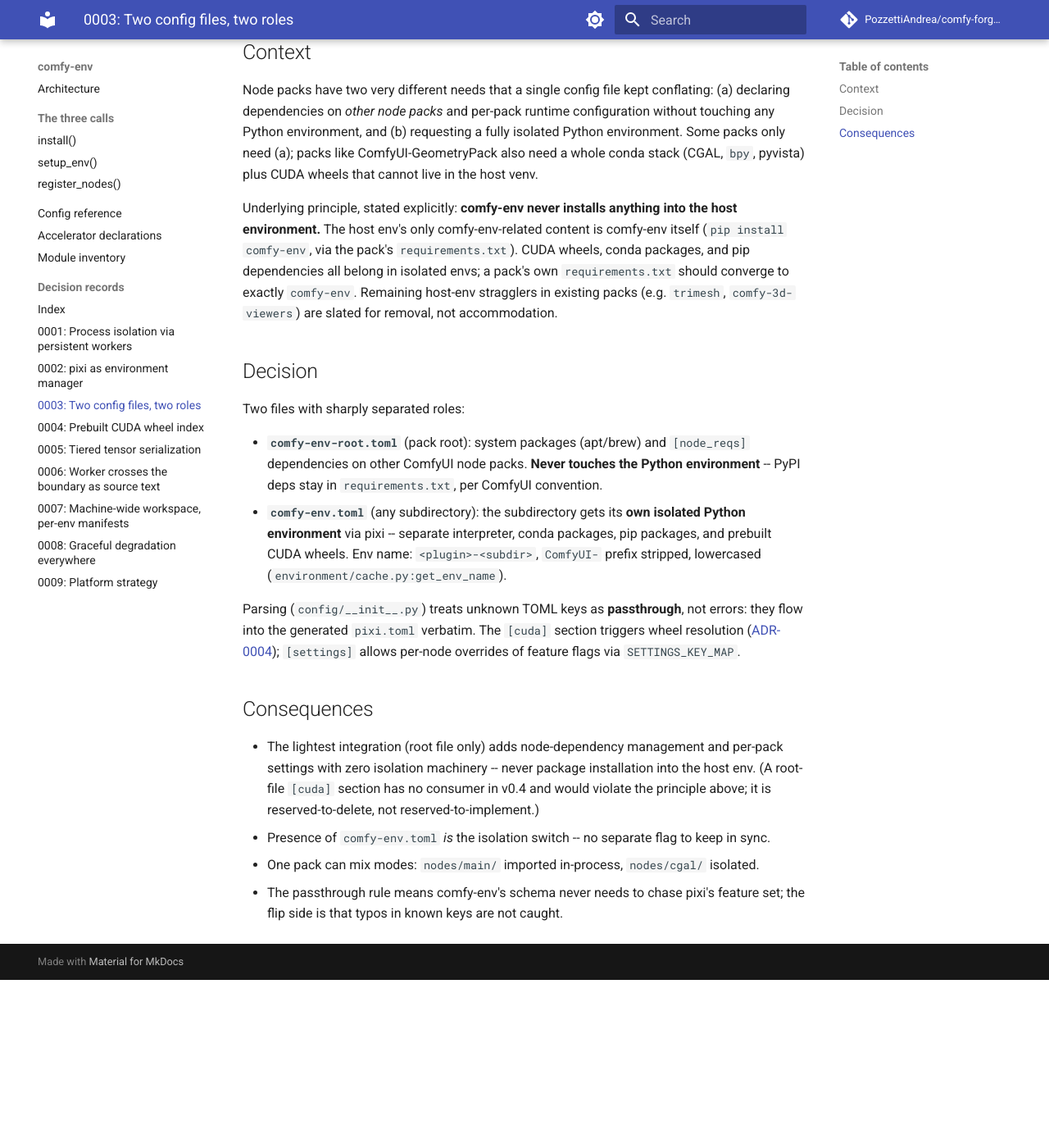
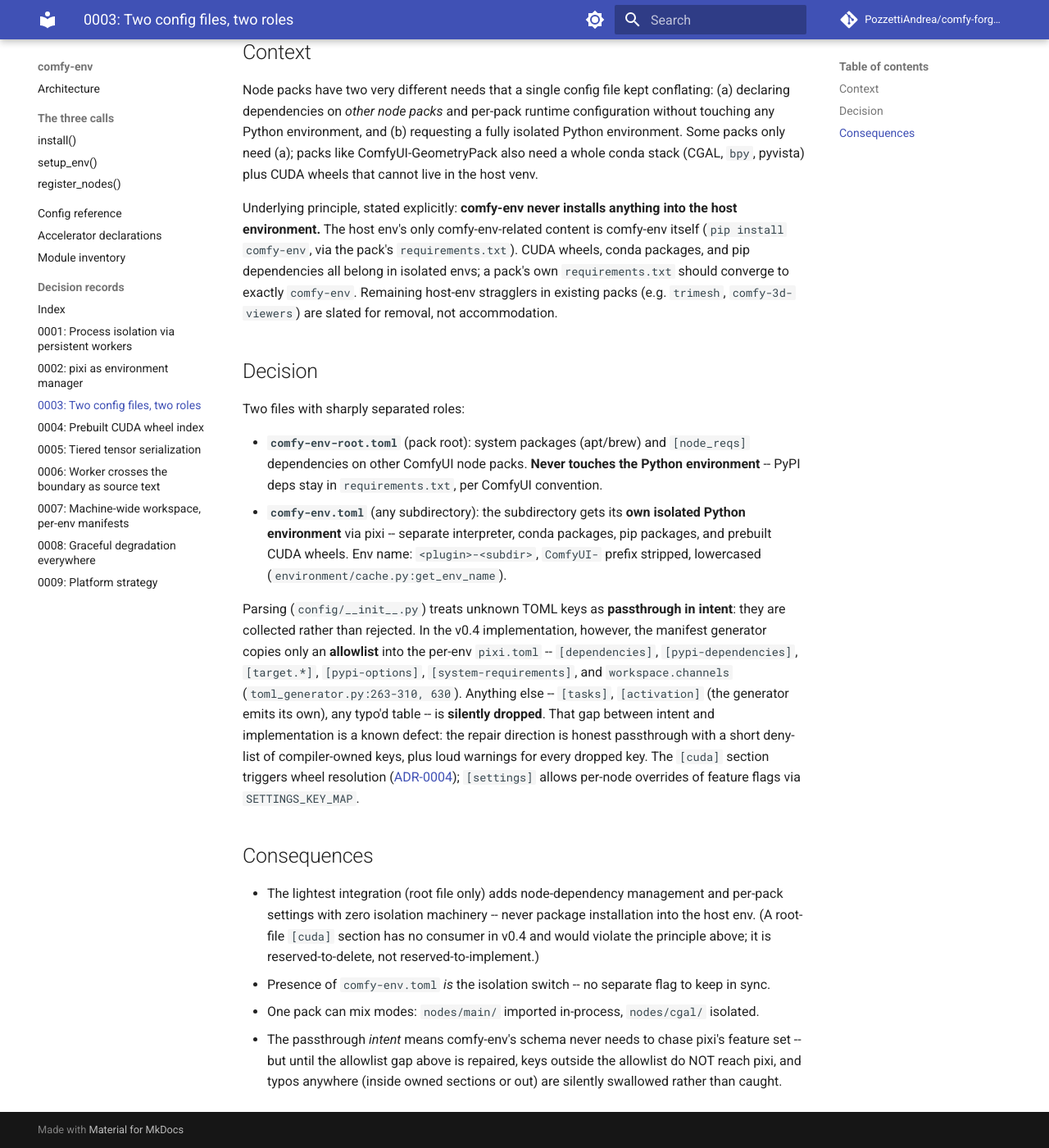
Before and after one commit to Comfy-Forge/comfy-forge-docs, an MkDocs documentation site: the page built from docs/comfy-env/adr/0003-two-config-files-with-two-roles.md, in a window 1280 px wide and 1400 px high, scrolled down 247 px. Shown: the whole window at 82% size. Built offline with MkDocs 1.6.1 and Material for MkDocs 9.7.7, drawn with Linux system fonts in a browser that asks for light colours; comment, search, counter and statistics services are not loaded; before the commit the page ends 1442 px from its top, so only the background shows below that.

Commit message:
Correct the passthrough claim: v0.4 copies an allowlist, not verbatim passthrough
ADR-0002/0003, config reference, and module inventory now state what the
generator actually does (dependencies, pypi-dependencies, target.*,
pypi-options, system-requirements, workspace.channels -- everything else
silently dropped), mark the gap as a known defect, and record the repair
direction (honest passthrough + warnings).

```diff
--- a/docs/comfy-env/adr/0003-two-config-files-with-two-roles.md
+++ b/docs/comfy-env/adr/0003-two-config-files-with-two-roles.md
@@ -33,10 +33,19 @@
   `<plugin>-<subdir>`, `ComfyUI-` prefix stripped, lowercased
   (`environment/cache.py:get_env_name`).
 
-Parsing (`config/__init__.py`) treats unknown TOML keys as **passthrough**,
-not errors: they flow into the generated `pixi.toml` verbatim. The `[cuda]`
-section triggers wheel resolution ([ADR-0004](0004-prebuilt-cuda-wheel-index.md));
-`[settings]` allows per-node overrides of feature flags via `SETTINGS_KEY_MAP`.
+Parsing (`config/__init__.py`) treats unknown TOML keys as **passthrough in
+intent**: they are collected rather than rejected. In the v0.4
+implementation, however, the manifest generator copies only an **allowlist**
+into the per-env `pixi.toml` -- `[dependencies]`, `[pypi-dependencies]`,
+`[target.*]`, `[pypi-options]`, `[system-requirements]`, and
+`workspace.channels` (`toml_generator.py:263-310, 630`). Anything else --
+`[tasks]`, `[activation]` (the generator emits its own), any typo'd table --
+is **silently dropped**. That gap between intent and implementation is a
+known defect: the repair direction is honest passthrough with a short
+deny-list of compiler-owned keys, plus loud warnings for every dropped key.
+The `[cuda]` section triggers wheel resolution
+([ADR-0004](0004-prebuilt-cuda-wheel-index.md)); `[settings]` allows
+per-node overrides of feature flags via `SETTINGS_KEY_MAP`.
 
 ## Consequences
 
@@ -49,5 +58,7 @@
   to keep in sync.
 - One pack can mix modes: `nodes/main/` imported in-process, `nodes/cgal/`
   isolated.
-- The passthrough rule means comfy-env's schema never needs to chase pixi's
-  feature set; the flip side is that typos in known keys are not caught.
+- The passthrough *intent* means comfy-env's schema never needs to chase
+  pixi's feature set -- but until the allowlist gap above is repaired, keys
+  outside the allowlist do NOT reach pixi, and typos anywhere (inside owned
+  sections or out) are silently swallowed rather than caught.
```
Also changed, not shown: docs/comfy-env/adr/0002-pixi-as-environment-manager.md (+3 -1 lines), docs/comfy-env/config.md (+10 -5 lines), docs/comfy-env/modules.md (+1 -1 lines).
